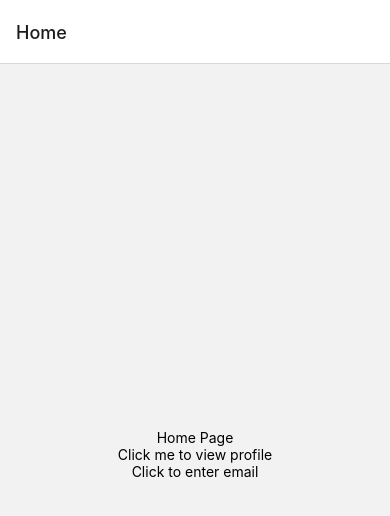
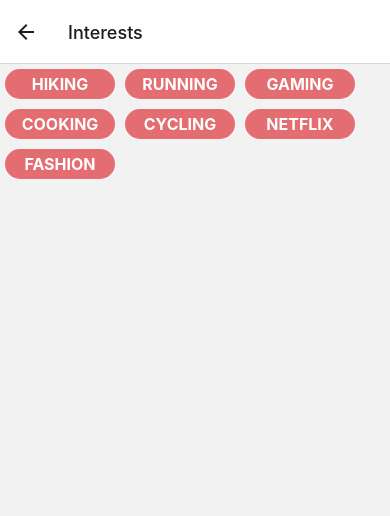
Before and after one commit to Craving-App/expo-mobile-mvp, a React Native app: screen /Interests in a window 390 px wide. Shown: the top 516 px of the page. Built offline with nearby package versions, Linux system fonts and the light colour scheme.

Commit message:
Add interest pills

```diff
--- a/App.js
+++ b/App.js
@@ -13,6 +13,7 @@ import EnterEmail from "./Screens/EnterEmail";
 import EnterEmailCode from "./Screens/EnterEmailCode";
 import Message from "./Screens/Message";
 import ChatList from "./Screens/ChatList";
+import Interests from "./Screens/Interests";
 
 const Stack = createNativeStackNavigator();
 
@@ -75,6 +76,11 @@ function App() {
                     component={Orientation}
                     options={{ title: "Orientation" }}
                 />
+                <Stack.Screen
+                    name="Interests"
+                    component={Interests}
+                    options={{ title: "Interests" }}
+                />
             </Stack.Navigator>
         </NavigationContainer>
     );
--- a/Screens/Home.js
+++ b/Screens/Home.js
@@ -14,6 +14,9 @@ export default function Home({ navigation }) {
             <Text onPress={() => navigation.navigate("EnterEmail")}>
                 Click to enter email
             </Text>
+            <Text onPress={() => navigation.navigate("Interests")}>
+                Click to see interests
+            </Text>
         </View>
     );
 }
--- /dev/null
+++ b/Screens/Interests.js
@@ -0,0 +1,26 @@
+import React from "react";
+import { View, StyleSheet } from "react-native";
+import Pills from "../components/Pills";
+
+const Interests = ({ navigation }) => {
+    return (
+        <View style={styles.center}>
+            <Pills name="Hiking" />
+            <Pills name="Running" />
+            <Pills name="Gaming" />
+            <Pills name="Cooking" />
+            <Pills name="Cycling" />
+            <Pills name="Netflix" />
+            <Pills name="Fashion" />
+        </View>
+    );
+};
+
+const styles = StyleSheet.create({
+    center: {
+        alignItems: "center",
+        flexDirection: "row",
+        flexWrap: "wrap",
+    },
+});
+export default Interests;
--- /dev/null
+++ b/components/Pills.js
@@ -0,0 +1,31 @@
+import React from "react";
+import { Text, View, StyleSheet } from "react-native";
+
+const Pills = (props) => {
+    return (
+        <View style={styles.view}>
+            <Text style={styles.text}>{props.name}</Text>
+        </View>
+    );
+};
+
+const styles = StyleSheet.create({
+    view: {
+        alignItems: "center",
+        height: 30,
+        width: 110,
+        padding: 5,
+        backgroundColor: "#e36d71",
+        borderRadius: 19,
+        margin: 5,
+    },
+    text: {
+        color: "#ffffff",
+        fontWeight: "bold",
+        textTransform: "uppercase",
+        fontSize: 16,
+        textAlign: "center",
+    },
+});
+
+export default Pills;
```
Also changed, not shown: 1 other file (tests, documents, lock files or other folders).
